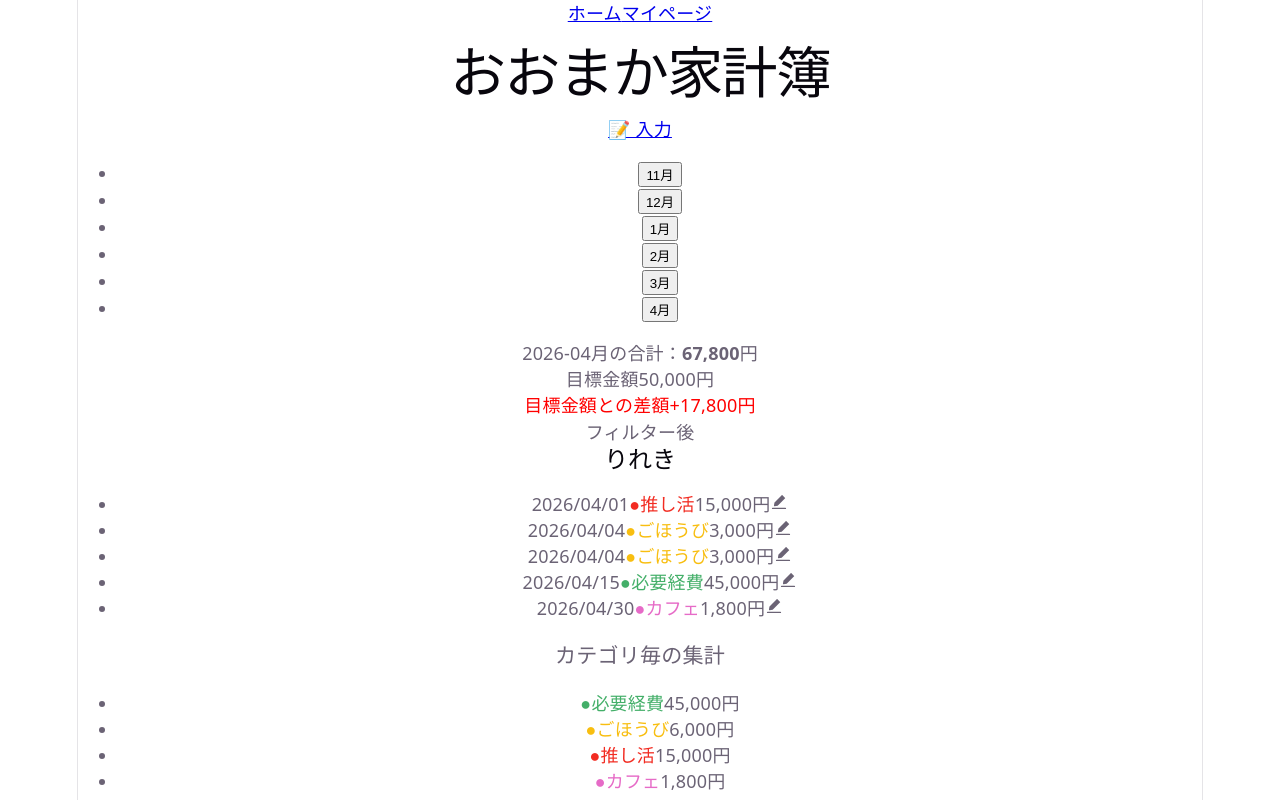
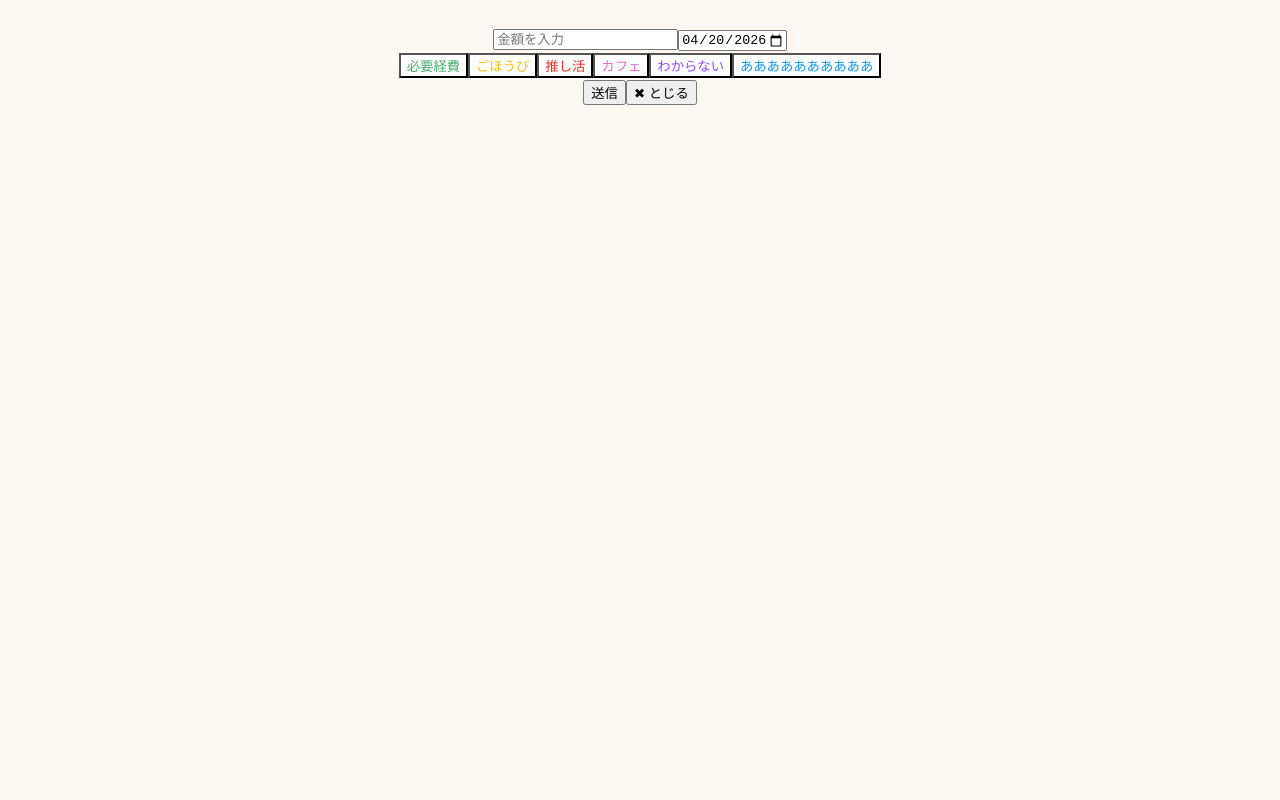
Before and after one commit to hayami-dev/omakakakeibo-front, a React (Vite) app: page /input in a window 1280 px wide. Shown: the top 800 px of the page. Built offline with nearby package versions, Linux system fonts and the light colour scheme.

Commit message:
グラフにInputFormが被るバグ修正

```diff
--- /dev/null
+++ b/src/pages/InputForm.css
@@ -0,0 +1,15 @@
+@charset "utf-8";
+
+/* TODO：tailwindやAnimaをつかうため仮のCSS */
+.modal-dialog {
+  box-sizing: border-box;
+  position: fixed;
+  top: 50%;
+  left: 50%;
+  transform: translate(-50%, -50%);
+  z-index: 99;
+  width: 100%;
+  height: 100%;
+  background-color: #fdf9f2;
+  padding: 24px;
+}
--- a/src/pages/InputForm.jsx
+++ b/src/pages/InputForm.jsx
@@ -9,6 +9,7 @@ import {
 } from "../service/categoryService";
 import { getFormattedDate } from "../dateUtils";
 import { useOutletContext, useNavigate, useLocation } from "react-router";
+import "./InputForm.css";
 
 export default function InputForm() {
   // カテゴリを取得
@@ -108,7 +109,7 @@ export default function InputForm() {
   };
 
   return (
-    <section>
+    <div className="modal-dialog">
       <input
         type="number"
         value={inputValue}
@@ -148,6 +149,6 @@ export default function InputForm() {
       <button onClick={handleLocalSend}>送信</button>
       <button onClick={handleClose}>✖ とじる</button>
       {editItem && <button onClick={handleRemove}> 削除</button>}
-    </section>
+    </div>
   );
 }
```
